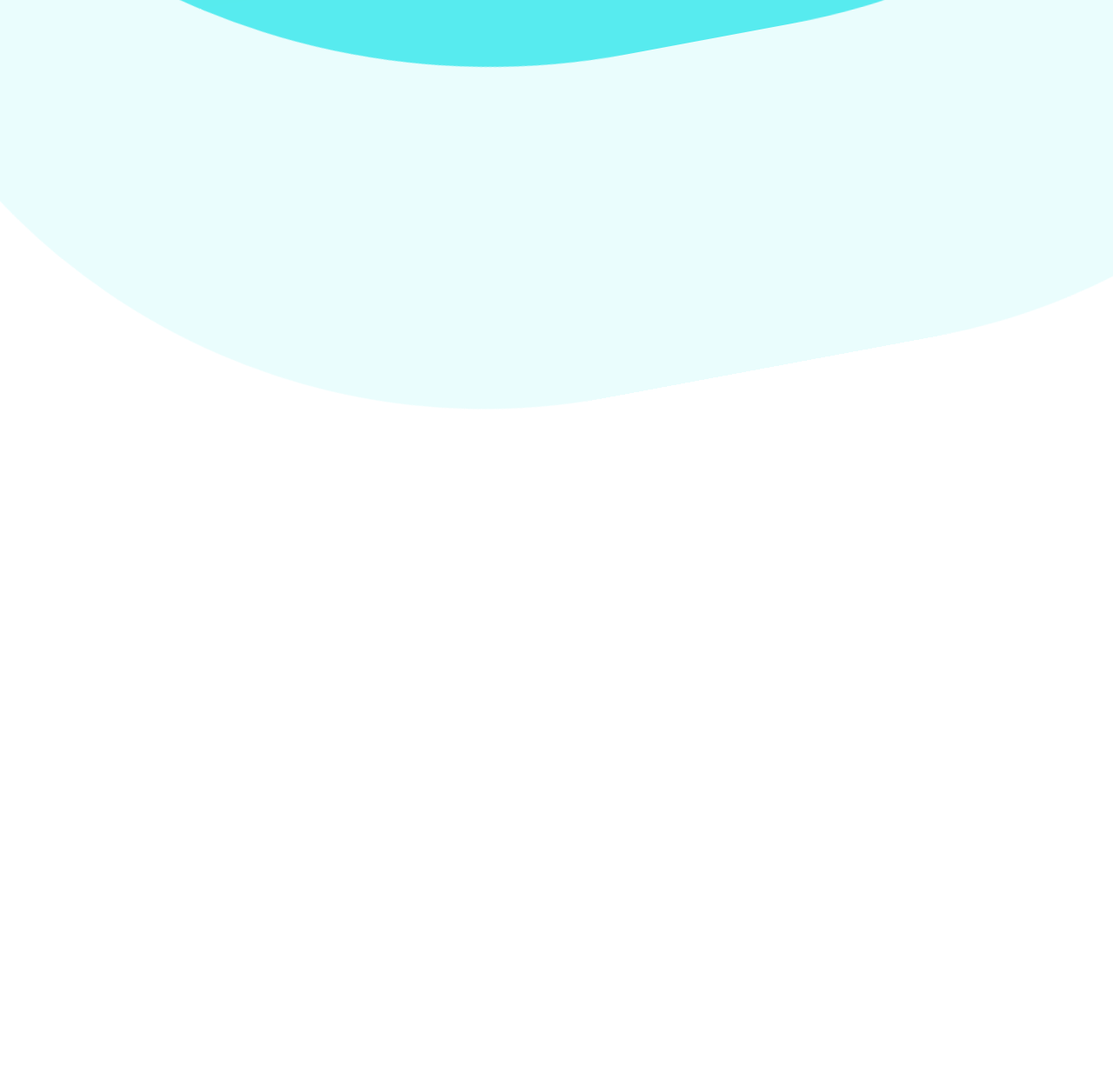
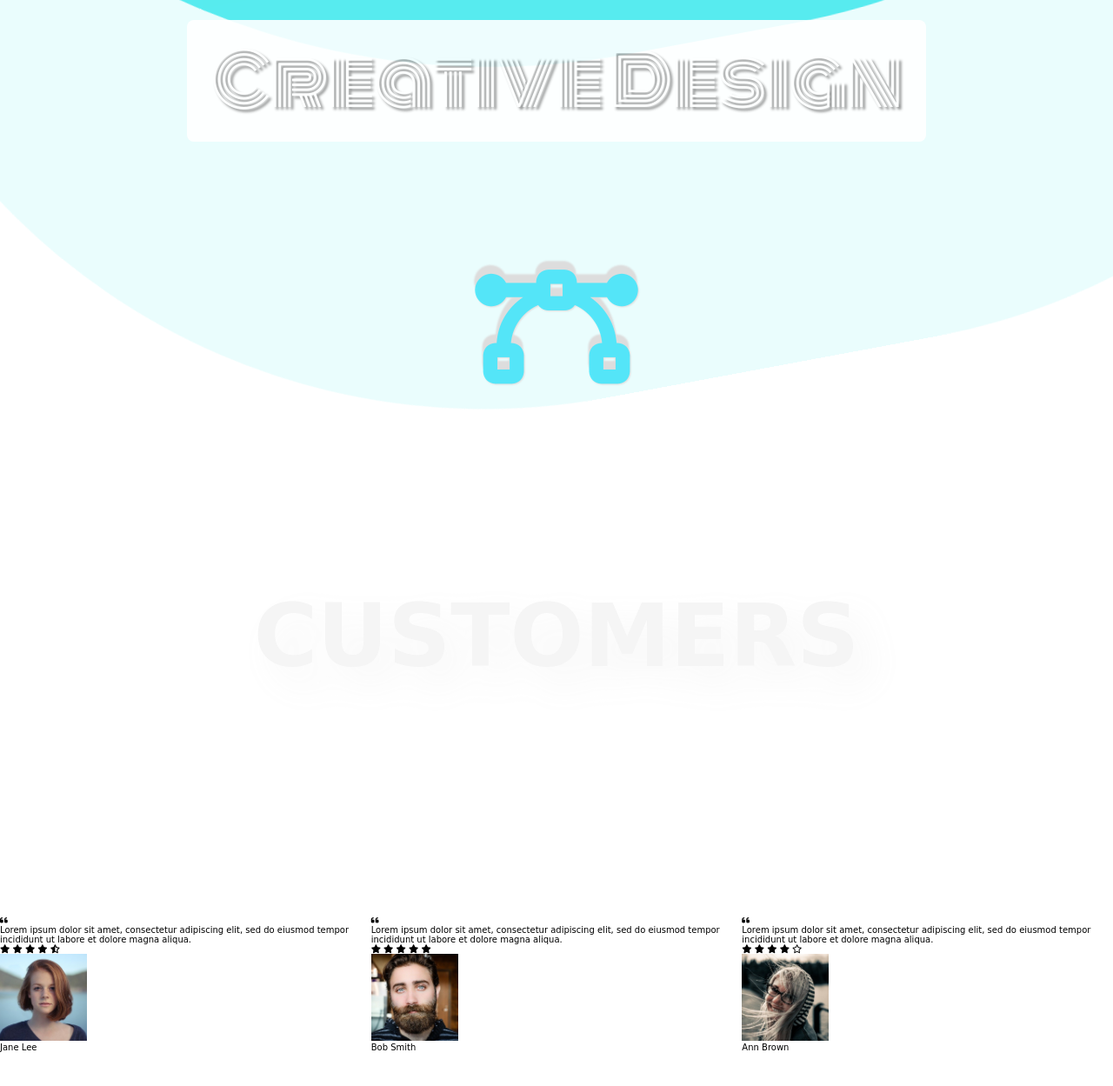
Before and after one commit to pyaesonepsn/Creative-Design, a plain HTML site: page index.html in a window 1280 px wide. Shown: the part 259-1508 px from the top of the page at 87% size. Before the commit the page ends 857 px from the top, so only its background shows below. Drawn offline with Linux system fonts and the light colour scheme; a web font is replaced by a local one.

Commit message:
Section-2

```diff
--- a/index.html
+++ b/index.html
@@ -24,6 +24,62 @@
             </div>
         </section>
 <!--        End of Section-1-->
+
+<!--        Section 2-->
+        <section class="section-2">
+            <h1 class="section-heading">Customers</h1>
+            <div class="customer-wrapper">
+                <div class="customer">
+                    <i class="fas fa-quote-left"></i>
+                    <p class="customer-text">
+                        Lorem ipsum dolor sit amet,
+                        consectetur adipiscing elit, sed do eiusmod tempor incididunt ut labore et dolore magna aliqua.
+                    </p>
+                    <div class="customer-rating">
+                        <i class="fas fa-star"></i>
+                        <i class="fas fa-star"></i>
+                        <i class="fas fa-star"></i>
+                        <i class="fas fa-star"></i>
+                        <i class="fas fa-star-half-alt"></i>
+                    </div>
+                    <img src="images/customer-img-1.jpg" class="customer-img">
+                    <h4 class="customer-name">Jane Lee</h4>
+                </div>
+                <div class="customer">
+                    <i class="fas fa-quote-left"></i>
+                    <p class="customer-text">
+                        Lorem ipsum dolor sit amet,
+                        consectetur adipiscing elit, sed do eiusmod tempor incididunt ut labore et dolore magna aliqua.
+                    </p>
+                    <div class="customer-rating">
+                        <i class="fas fa-star"></i>
+                        <i class="fas fa-star"></i>
+                        <i class="fas fa-star"></i>
+                        <i class="fas fa-star"></i>
+                        <i class="fas fa-star"></i>
+                    </div>
+                    <img src="images/customer-img-2.jpg" class="customer-img">
+                    <h4 class="customer-name">Bob Smith</h4>
+                </div>
+                <div class="customer">
+                    <i class="fas fa-quote-left"></i>
+                    <p class="customer-text">
+                        Lorem ipsum dolor sit amet,
+                        consectetur adipiscing elit, sed do eiusmod tempor incididunt ut labore et dolore magna aliqua.
+                    </p>
+                    <div class="customer-rating">
+                        <i class="fas fa-star"></i>
+                        <i class="fas fa-star"></i>
+                        <i class="fas fa-star"></i>
+                        <i class="fas fa-star"></i>
+                        <i class="far fa-star"></i>
+                    </div>
+                    <img src="images/customer-img-3.jpg" class="customer-img">
+                    <h4 class="customer-name">Ann Brown</h4>
+                </div>
+            </div>
+        </section>
+<!--        End of Section 2-->
     </div>
     <script src="script.js"></script>
 </body>
--- a/style.css
+++ b/style.css
@@ -59,4 +59,91 @@ body{
         transform: rotate(360deg);
     }
 }
+
+.navbar{
+    position: relative;
+    z-index: 20;
+    top: 4rem;
+    display: flex;
+    justify-content: space-evenly;
+}
+
+.navbar-link{
+    font-size: 2rem;
+    font-weight: 700;
+    letter-spacing: .2rem;
+    color: #fff;
+    width: 1.5rem;
+    word-wrap: break-word;
+    text-align: center;
+    transition: all 0.5s;
+}
+
+.navbar-link:hover{
+    width: 14rem;
+    background-color: rgba(255,255,255,0.2);
+    transition: all 2.5s;
+}
+
+.section-1-heading{
+    font-size: 8rem;
+    font-family: 'Monoton', cursive;
+    position: absolute;
+    top: 22vw;
+    left: 50%;
+    transform: translateX(-50%);
+    text-shadow: .3rem .3rem .3rem #888;
+    color: #fff;
+    background-color: #fff;
+    width: 85rem;
+    text-align: center;
+    padding: .8rem 1.6rem;
+    border-radius: .8rem;
+    opacity: .9;
+}
+
+.logo{
+    position: absolute;
+    top: 70%;
+    left: 50%;
+    transform: translateX(-50%);
+}
+
+.logo i{
+    font-size: 15rem;
+    color: rgba(50,231,255,0.8);
+    text-shadow: .1rem .1rem .2rem #ddd, -.1rem -1rem .2rem #ddd;
+}
 /*End of Section-1*/
+
+/*Section 2*/
+.section-2{
+    width: 100%;
+    height: 100vh;
+    display: flex;
+    flex-direction: column;
+    justify-content: space-around;
+}
+
+.section-heading{
+    font-size: 10rem;
+    font-weight: bold;
+    text-transform: uppercase;
+    color: #999;
+    text-align: center;
+    opacity: .1;
+    text-shadow: 2rem 2rem 4rem #aaa;
+}
+
+.customer-wrapper{
+    display: flex;
+    justify-content: space-evenly;
+    align-items: center;
+}
+
+.customer-img{
+    width: 10rem;
+    height: 10rem;
+    object-fit: cover;
+}
+/*End of Section 2*/
```
